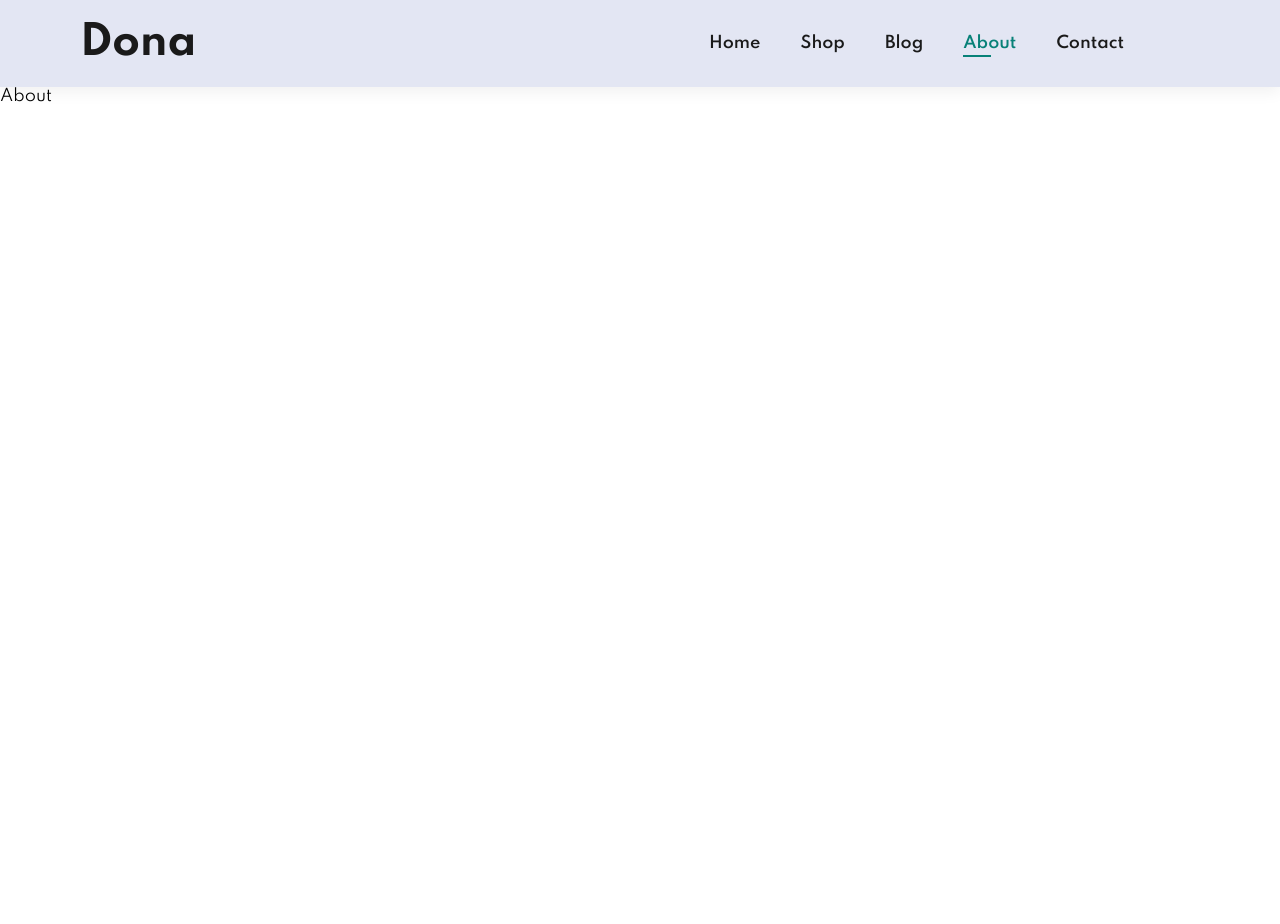
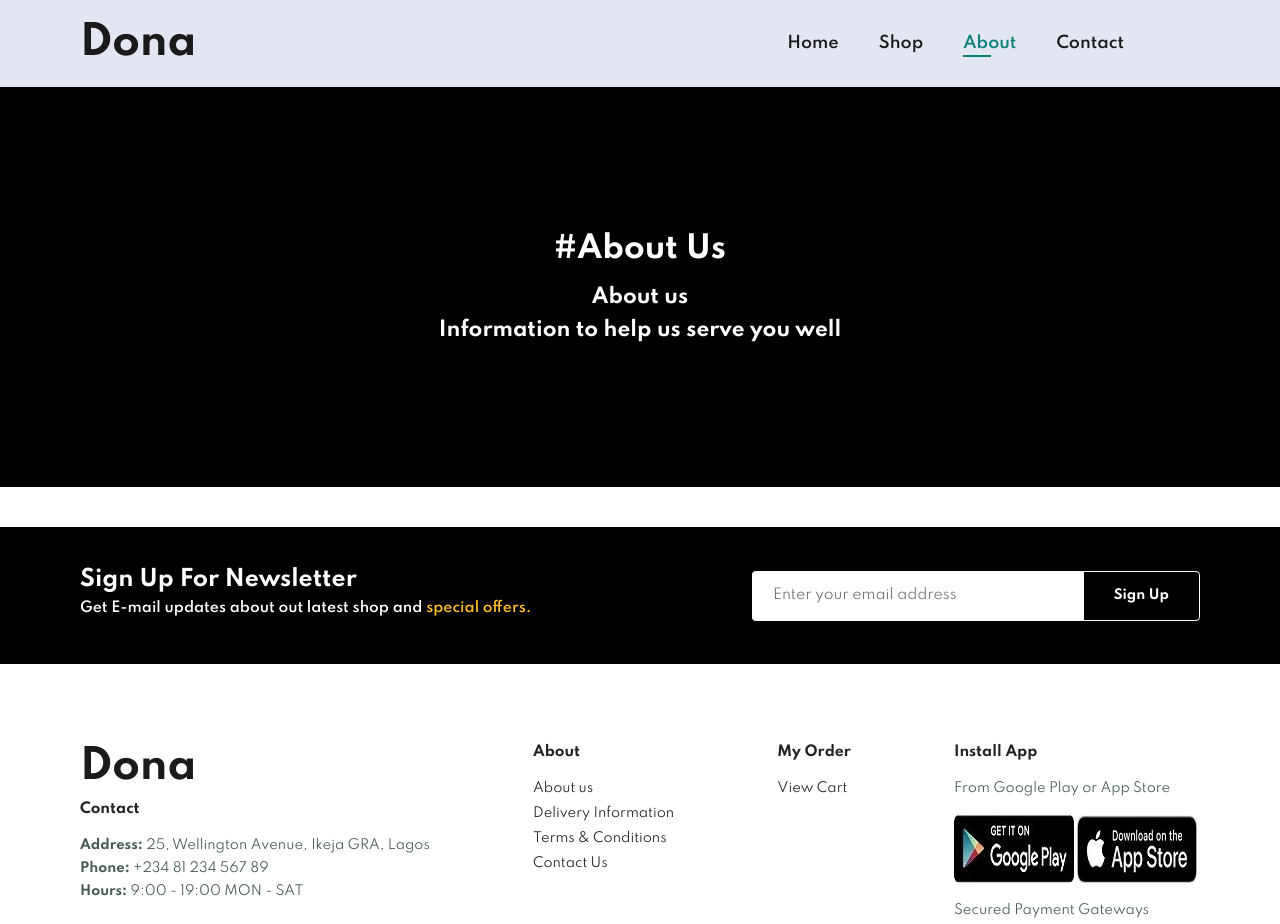
Before and after one commit to Needrima/Dona, a React (Create React App) app in the folder frontend/: page /about in a window 1280 px wide. Shown: the top 924 px of the page. Before the commit the page ends 800 px from the top, so only its background shows below. Built offline with nearby package versions, Linux system fonts and the light colour scheme.

Commit message:
added terms and conditions and delivery info pop ups

```diff
--- a/frontend/src/App.js
+++ b/frontend/src/App.js
@@ -69,7 +69,7 @@ function App() {
         <Route path='/' exact element={<Home />} />
         <Route path='/shop' exact element={<Shop />} />
         <Route path='/single/:id' exact element={<SingleProduct />} />
-        <Route path='/blog' exact element={<Blog />} />
+        {/* <Route path='/blog' exact element={<Blog />} /> */}
         <Route path='/about' exact element={<About />} />
         <Route path='/contact' exact element={<Contact />} />
         <Route path='/cart' exact element={<Cart />} />
--- /dev/null
+++ b/frontend/src/components/AboutComponents/AboutLayout.jsx
@@ -0,0 +1,17 @@
+import React from 'react'
+import './about.scss'
+import Footer from '../Footer/Footer'
+import Newsletter from '../NewsLetter/Newsletter'
+import Hero from './Hero'
+
+const AboutLayout = () => {
+  return (
+    <>
+        <Hero />
+        <Newsletter />
+        <Footer />
+    </>
+  )
+}
+
+export default AboutLayout
--- /dev/null
+++ b/frontend/src/components/AboutComponents/Hero.jsx
@@ -0,0 +1,14 @@
+import React from 'react'
+import {Link} from 'react-router-dom'
+
+const Hero = () => {
+  return (
+    <section id='hero'>
+        <h2>#About Us</h2>
+        <h4>About us</h4>
+        <h4>Information to help us serve you well</h4>
+    </section>
+  )
+}
+
+export default Hero
--- /dev/null
+++ b/frontend/src/components/AboutComponents/about.scss
@@ -0,0 +1,13 @@
+#hero {
+    background: #000;
+    height: 50vh;
+    display: flex;
+    flex-direction: column;
+    justify-content: center;
+    align-items: center;
+
+    h2, h4 {
+        color: white;
+        margin-bottom: 10px;
+    }
+}
--- /dev/null
+++ b/frontend/src/components/Footer/DeliveryInfo/DeliveryInfo.jsx
@@ -0,0 +1,24 @@
+import React from 'react'
+import './style.scss'
+import { Link } from 'react-router-dom'
+
+const DeliveryInfo = ({setDelInfo}) => {
+  return (
+    <div id='delivery-info'>
+        <div className='header'>
+            <span>Delivery Info</span>
+            <span onClick={() => setDelInfo(false)}>X</span>
+        </div>
+
+        <ul>
+            <li>After succesfully placing an order.</li>
+            <li>You get an email for order confrimation with a tracking ID for your delivery.</li>
+            <li>Usually delivery takes not more than 48 working hours but due to logisitics depending on your location it can take more.</li>
+            <li>Please make sure you check that the delivery address and recipient's phone number for the delivery are correct before placing an order.</li>
+            <li>Please contact us if you have for complaints and more from our <Link to='/contact'>contact page</Link>.</li>
+        </ul>
+    </div>
+  )
+}
+
+export default DeliveryInfo
--- /dev/null
+++ b/frontend/src/components/Footer/DeliveryInfo/style.scss
@@ -0,0 +1,36 @@
+#delivery-info {
+    width: 40%;
+    position: fixed;
+    top: 30%;
+    left: 30%;
+    box-shadow: 0px 4.62128px 18.4851px rgba(53, 55, 81, 0.06);
+    border-radius: 10px;
+    background-color: #fff;
+    color: #000;
+
+    .header {
+        background-color: #e3e6f3;
+        padding: 10px 30px;
+        display: flex;
+        justify-content: space-between;
+        align-items: center;
+
+        span {
+            font-size: 20px;
+            font-weight: 600;
+        }
+    }
+
+    ul {
+        list-style-type: none;
+        padding: 10px;
+
+        li {
+            margin-bottom: 20px;
+
+            a {
+                color: #088178;
+            }
+        }
+    }
+}
--- a/frontend/src/components/Footer/Footer.jsx
+++ b/frontend/src/components/Footer/Footer.jsx
@@ -1,14 +1,37 @@
-import React from 'react'
+import React, { useState } from 'react'
 import './footer.scss'
 import { Link } from 'react-router-dom'
 import GooglePlay from '../../assets/images/static/google-play.jpg'
 import AppStore from '../../assets/images/static/app-store.jpg'
 import DebitCards from '../../assets/images/static/debit-cards.png'
+import DeliveryInfo from './DeliveryInfo/DeliveryInfo'
+import TermsAndConditions from './T&C/TermsAndConditions'
 
 const Footer = () => {
     const getYear = () => {
         const date = new Date()
         return date.getFullYear()
+    }
+
+    const [state, setState] = useState({
+        showDelInfo: false,
+        showTandC: false,
+    })
+
+    const {showDelInfo, showTandC} = state;
+
+    const setDelInfo = (val) => {
+        setState(state => ({
+            ...state,
+            showDelInfo: val
+        }))
+    }
+
+    const setShowTandC = (val) => {
+        setState(state => ({
+            ...state,
+            showTandC: val
+        }))
     }
 
   return (
@@ -34,8 +57,8 @@ const Footer = () => {
         <div className="col">
             <h4>About</h4>
             <Link to='/about'>About us</Link>
-            <span>Delivery Information</span>
-            <span>Terms & Conditions</span>
+            <span onClick={() => setDelInfo(true)}>Delivery Information</span>
+            <span onClick={() => setShowTandC(true)}>Terms & Conditions</span>
             <a href="tel:+234812345678">Contact Us</a>
         </div>
 
@@ -58,6 +81,9 @@ const Footer = () => {
         <div className="copyright">
             <p>&copy; {getYear()} Dona. All rights reserved</p>
         </div>
+
+        {showDelInfo && <DeliveryInfo setDelInfo={setDelInfo} />}
+        {showTandC && <TermsAndConditions setShowTandC={setShowTandC} />}
     </footer>
   )
 }
--- /dev/null
+++ b/frontend/src/components/Footer/T&C/TermsAndConditions.jsx
@@ -0,0 +1,24 @@
+import React from 'react'
+import './style.scss'
+import { Link } from 'react-router-dom'
+
+const TermsAndConditions = ({setShowTandC}) => {
+  return (
+    <div id='delivery-info'>
+        <div className='header'>
+            <span>Terms And Conditions</span>
+            <span onClick={() => setShowTandC(false)}>X</span>
+        </div>
+
+        <ul>
+            <li>After succesfully placing an order.</li>
+            <li>You get an email for order confrimation with a tracking ID for your delivery.</li>
+            <li>Usually delivery takes not more than 48 working hours but due to logisitics depending on your location it can take more.</li>
+            <li>Please make sure you check that the delivery address and recipient's phone number for the delivery are correct before placing an order.</li>
+            <li>Please contact us if you have for complaints and more from our <Link to='/contact'>contact page</Link>.</li>
+        </ul>
+    </div>
+  )
+}
+
+export default TermsAndConditions
--- /dev/null
+++ b/frontend/src/components/Footer/T&C/style.scss
@@ -0,0 +1,36 @@
+#delivery-info {
+    width: 40%;
+    position: fixed;
+    top: 30%;
+    left: 30%;
+    box-shadow: 0px 4.62128px 18.4851px rgba(53, 55, 81, 0.06);
+    border-radius: 10px;
+    background-color: #fff;
+    color: #000;
+
+    .header {
+        background-color: #e3e6f3;
+        padding: 10px 30px;
+        display: flex;
+        justify-content: space-between;
+        align-items: center;
+
+        span {
+            font-size: 20px;
+            font-weight: 600;
+        }
+    }
+
+    ul {
+        list-style-type: none;
+        padding: 10px;
+
+        li {
+            margin-bottom: 20px;
+
+            a {
+                color: #088178;
+            }
+        }
+    }
+}
--- a/frontend/src/components/NavBar/NavBar.jsx
+++ b/frontend/src/components/NavBar/NavBar.jsx
@@ -24,7 +24,7 @@ const NavBar = () => {
         <ul id="navbar">
           <li><NavLink to='/'>Home</NavLink></li>
           <li><NavLink to='/shop'>Shop</NavLink></li>
-          <li><NavLink to='/blog'>Blog</NavLink></li>
+          {/* <li><NavLink to='/blog'>Blog</NavLink></li> */}
           <li><NavLink to='/about'>About</NavLink></li>
           <li><NavLink to='/contact'>Contact</NavLink></li>
           <li id='lg-bag'><NavLink to='/cart'><i className="far fa-shopping-cart"></i> {cartItems.length !== 0 ? cartItems.length : ''}</NavLink></li>
--- a/frontend/src/pages/About.js
+++ b/frontend/src/pages/About.js
@@ -1,10 +1,11 @@
 import React from 'react'
+import AboutLayout from '../components/AboutComponents/AboutLayout'
 import Layout from '../components/Layout/Layout'
 
 const About = () => {
   return (
     <Layout>
-        <div>About</div>
+        <AboutLayout />
     </Layout>
   )
 }
```
